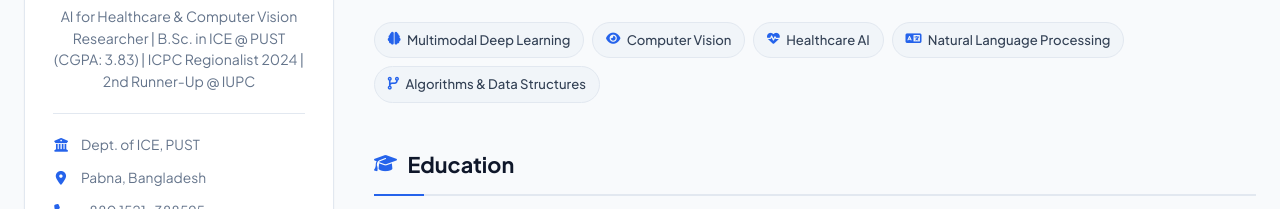
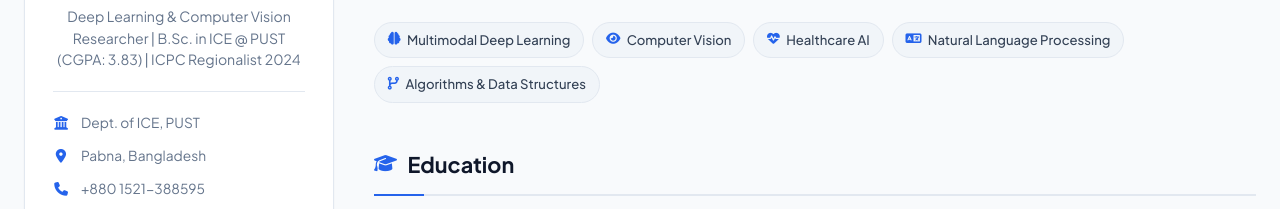
Before and after one commit to turzo06/turzo06.github.io, a plain HTML site: page index.html in a window 1280 px wide. Shown: the part 341-550 px from the top of the page. Drawn offline with Linux system fonts and the light colour scheme; some icons are missing.

Commit message:
Update profile tagline to match researcher profile: Deep Learning & Computer Vision | B.Sc. ICE | ICPC Regionalist

```diff
--- a/index.html
+++ b/index.html
@@ -72,7 +72,7 @@
 
           <h1 class="author-name">Shubail Haque Turza</h1>
           <p class="author-bio">
-            AI for Healthcare & Computer Vision Researcher | B.Sc. in ICE @ PUST (CGPA: 3.83) | ICPC Regionalist 2024 | 2nd Runner-Up @ IUPC
+            Deep Learning & Computer Vision Researcher | B.Sc. in ICE @ PUST (CGPA: 3.83) | ICPC Regionalist 2024
           </p>
 
           <ul class="sidebar-info-list">
```
